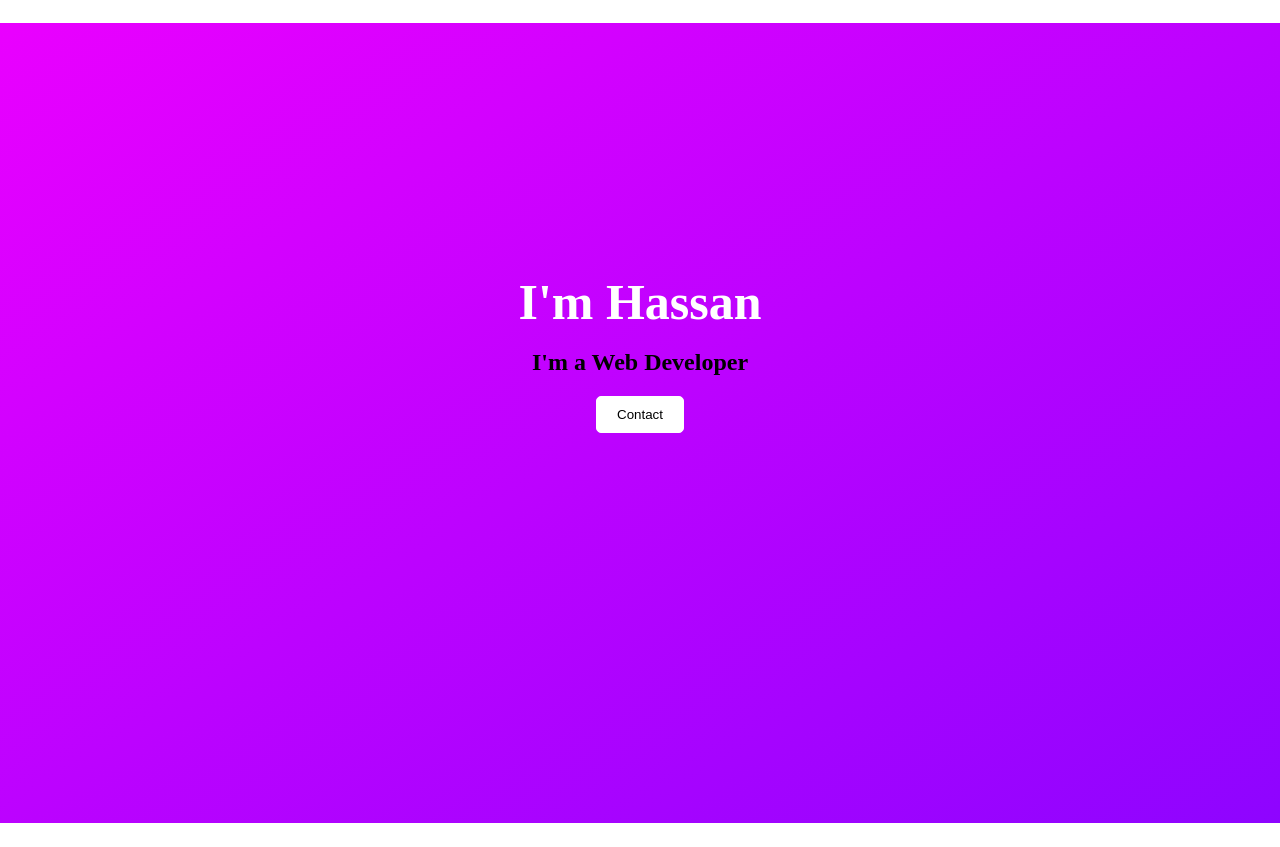
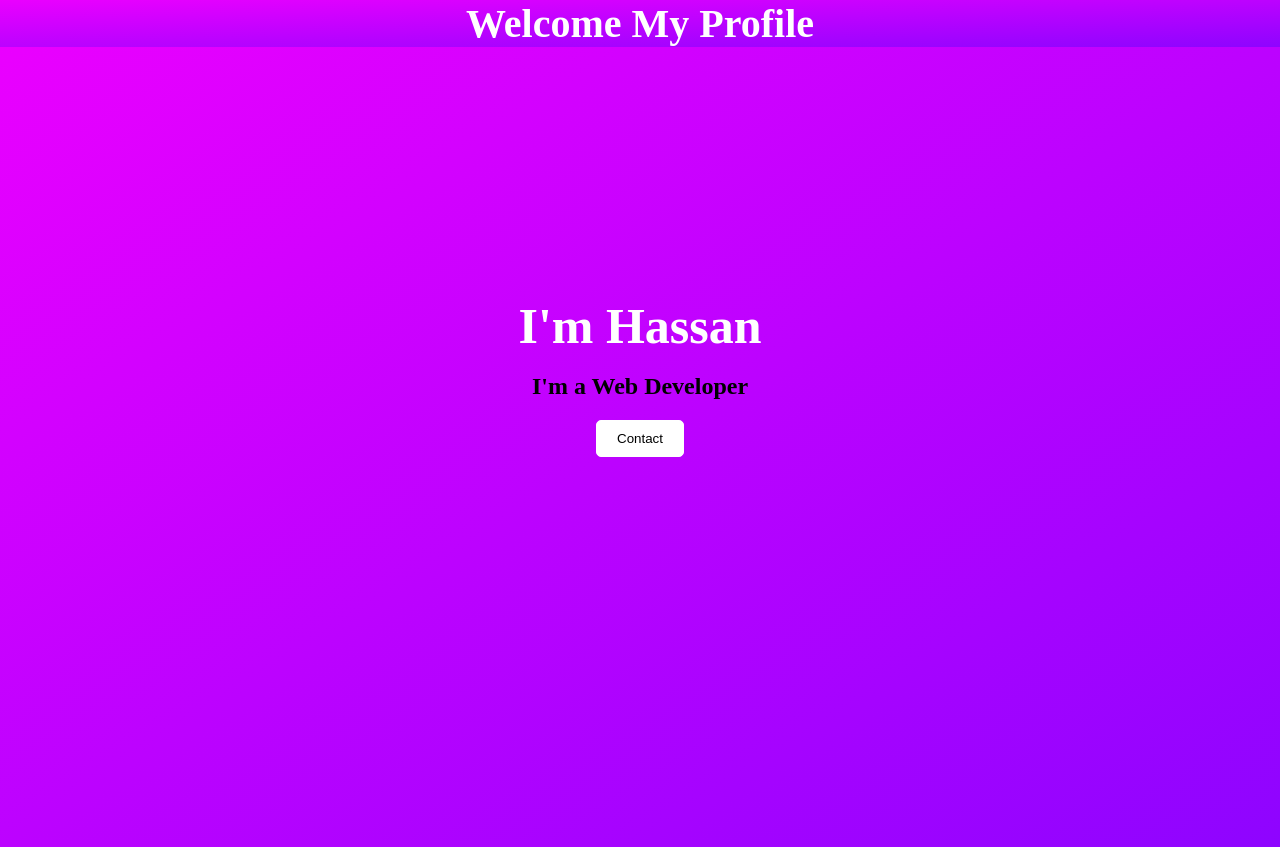
Before and after one commit to MohdHassan0912/first-repo, a plain HTML site: page index.html in a window 1280 px wide. Before the commit the page ends 823 px from the top, so only its background shows below. Drawn offline with Linux system fonts and the light colour scheme.

Commit message:
some changes

```diff
--- a/index.css
+++ b/index.css
@@ -4,9 +4,10 @@
     box-sizing: border-box;
 }
 .s{
+    background: linear-gradient(to bottom right, rgb(234, 0, 255), rgb(142, 4, 255));
     color: white;
     text-align: center;
-    font-size: 10px;
+    font-size: 20px;
 }
 .m{
     background: linear-gradient(to bottom right, rgb(234, 0, 255), rgb(142, 4, 255));
```
